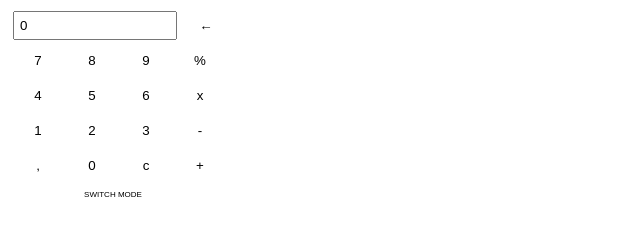
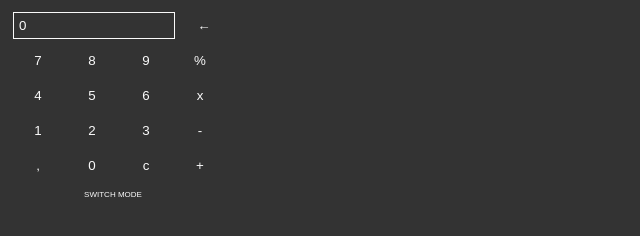
Before and after one commit to nathansegers/JavascriptCalculator, a website: page dist/index.html in a window 1280 px wide. Both pictures are taken after a click on the button "SWITCH MODE". Shown: the whole page, without its empty margins (0-640 px from the left). Drawn offline with Linux system fonts and the light colour scheme; files that its build step writes are made by us from their sources.

Commit message:
Added dark mode
* Added dark mode JS
* Added some CSS settings

```diff
--- a/src/script/Calculator.js
+++ b/src/script/Calculator.js
@@ -1,4 +1,4 @@
-var Calculator = (function ()  {
+let Calculator = (function ()  {
 
     "use strict";
 
--- /dev/null
+++ b/src/script/darkmode.js
@@ -0,0 +1,47 @@
+let DarkMode = (function(){
+    "use strict";
+    let body;
+
+    let initializeElements = function(){
+        body = document.body;
+    }
+
+    let checkDarkMode = function(){
+        if (window.location.hash == "#dark") {
+            toggleDarkMode(true);
+        }
+    }
+    let toggleDarkMode = function(on){
+        if (!!on || typeof(on) === Boolean) {
+            if (on === true) {
+                body.classList.add("dark");
+            } else {
+                if (body.classList.contains("dark")) {
+                    body.classList.remove("dark");
+                } else {
+                    console.warn("Not in darkmode.")
+                }
+            }
+        } else {
+            if (body.classList.contains("dark")) {
+                body.classList.remove("dark");
+            } else {
+                body.classList.add("dark");
+            }
+        }
+
+    }
+
+    let init = (function(){
+        console.log("Darkmode.js initialized");
+        initializeElements();
+        checkDarkMode();
+    })();
+
+    let darkmode = {
+        set: toggleDarkMode,
+    }
+
+    return darkmode;
+
+})();
--- a/src/script/script.js
+++ b/src/script/script.js
@@ -34,8 +34,6 @@
         46: "Clear",
         67: "Clear",
     };
-
-
 
 
 
@@ -141,7 +139,7 @@
             clearInput();
         },
         mode: function() {
-            console.log("Change mode button clicked");
+            DarkMode.set();
         }
     }
 
--- a/src/style/elements/test.scss
+++ b/src/style/elements/test.scss
@@ -1,5 +1,23 @@
+$white: #fafafa;
+$black: #333333;
+
 html {
     font-size: 1em;
+}
+
+body.dark {
+    background: $black;
+    color: $white;
+    .c-calculator-button {
+        color: $white;
+    }
+    .c-calculator__result {
+        border-color: $white;
+        color: $white;
+    }
+    .c-footer__mode {
+        color: $white;
+    }
 }
 
 .c-calculator-button {
@@ -19,6 +37,8 @@ html {
 .c-calculator__result {
     width: 150px;
     padding: 5px;
+    background: transparent;
+    border: 1px solid $black;
 }
 .c-footer__mode {
     border: none;
```
Also changed, not shown: dist/script/app.min.js, dist/style/screen.min.css, src/style/components/readme.md (added), src/style/elements/readme.md (added), src/style/generic/readme.md (added), src/style/objects/readme.md (added), src/style/settings/readme.md (added), src/style/tools/readme.md (added), src/style/utilities/readme.md (added).
